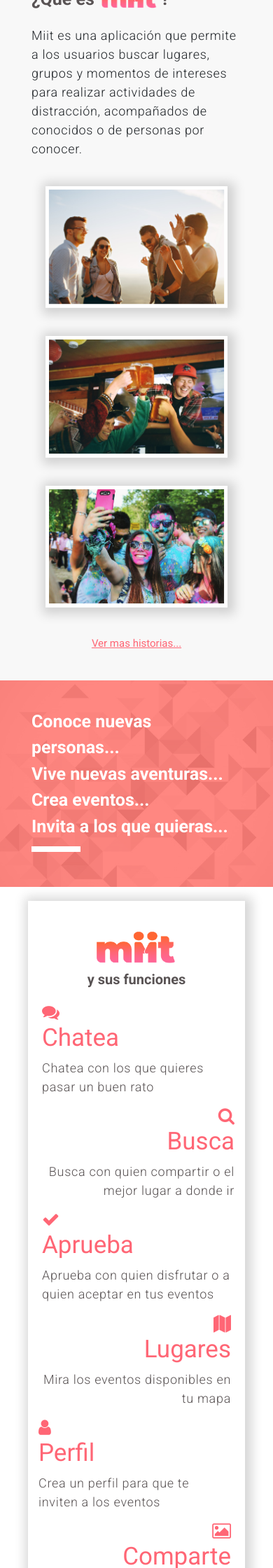
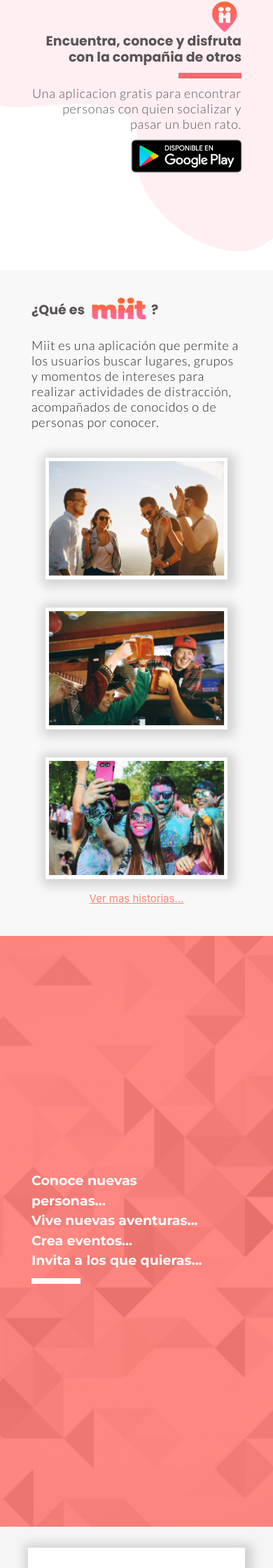
Before and after one commit to navasg/miit, a PHP site: page / in a window 390 px wide. Shown: the part 522-2762 px from the top of the page at 70% size. Run offline with PHP 8.4, Linux system fonts and the light colour scheme.

Commit message:
Secciones con height de 100vh

```diff
--- a/assets/css/main.css
+++ b/assets/css/main.css
@@ -1,9 +1,12 @@
 /* STYLE GENERAL */
 
 body {
-  font-family: 'Roboto', sans-serif;
   overflow-x: hidden;
 }
+
+font-family: 'Lato', sans-serif;
+font-family: 'Poppins', sans-serif;
+font-family: 'Montserrat', sans-serif;
 
 * {
   margin: 0;
@@ -23,6 +26,16 @@ body {
 .padding-top-bottom {
   padding-top: 80px;
   padding-bottom: 80px;
+}
+
+/* FONT FAMILY TITLES */
+.title-first-section, .title-blog, .function-flex p, .title-function, .title-test {
+  font-family: 'Poppins', sans-serif;
+}
+
+/* FONT FAMILY DESCRIPTION */
+.subtitle-first-section, .description-miit, .description-function, .description-test {
+  font-family: 'Lato', sans-serif;
 }
 
 /* NAVBAR */
@@ -75,12 +89,15 @@ header {
   background-size: 1000px;
   background-position: -213px;
   background-repeat: no-repeat;
+  height: 100vh;
+  display: flex;
+  align-items: center;
 }
 
 .line-first-section, .line-three-section {
   height: 8px;
   width: 90px;
-  /* background-color: #ff6675; */
+  /* background-color: #FC8679; */
   background-image: -webkit-gradient(
     linear,
     right bottom,
@@ -161,7 +181,7 @@ header {
 }
 
 .img-3 {
-  bottom: 55px;
+  bottom: 73px;
   left: 151px;
 }
 
@@ -169,12 +189,14 @@ header {
   display: flex;
   justify-content: center;
   width: 100%;
-  margin-top: -37px;
-  margin-bottom: 80px;
+  /* margin-top: -37px; */
+  margin-bottom: 30px;
+  position: absolute;
+  bottom: 0;
 }
 
 .link-blog a {
-  color: #ff6675;
+  color: #FC8679;
   text-decoration: underline;
   font-size: 15px;
 }
@@ -207,16 +229,19 @@ header {
   background-image: url(../images/bg.jpg);
   background-size: cover;
   background-position: center;
+  height: 100vh;
 }
 
 .mask-section {
   background-color: rgba(255, 102, 94, 0.78);
+  height: 100vh;
 
 }
 
 .mask-section p {
   margin-bottom: 0;
   color: #fff;
+  font-family: 'Montserrat', sans-serif;
 }
 
 .line-three-section {
@@ -226,18 +251,29 @@ header {
 }
 
 .logo-bottom {
-  position: relative;
+  height: 100vh;
+  display: flex;
+  flex-direction: column;
+  align-items: center;
+  justify-content: flex-end;
 }
 
-.logo-bottom img {
-  position: absolute;
-  bottom: -201px;
-  right: 0;
+.flex-content {
+  height: 100vh;
+  display: flex;
+  flex-direction: column;
+  justify-content: center;
+}
+/* SECTION FUNCTION */
+
+.function {
+  padding: 30px 40px;
+  background-color:#f5f5f5;
 }
 
 .container-function {
-  margin: 20px 40px;
   box-shadow: rgba(0, 0, 0, 0.16) 3px 2px 15px 7px;
+  background-color: #fff;
 }
 
 .function-flex {
@@ -289,7 +326,7 @@ header {
 .title-function {
   font-size: 35px;
   font-weight: 400;
-  color: #ff6675;
+  color: #FC8679;
 }
 
 .description-function {
@@ -301,17 +338,18 @@ header {
 
 .icon-function {
   font-size: 25px;
-  color: #ff6675;
+  color: #FC8679;
 }
 
 /* SECTION TEST-APLICATION  */
 
 .test-app {
-  padding: 80px 0;
   display: flex;
   align-items: center;
   flex-direction: column;
-  background-color:#f5f5f5;
+  background-color: #f5f5f5;
+  justify-content: center;
+  height: 100vh;
 }
 
 .test-app img {
@@ -440,22 +481,41 @@ footer {
     padding-bottom: 40px;
   }
 
-  .title-first-section, .title-blog, .mask-section p, .title-test {
-    font-size: 25px;
+  .title-first-section, .title-blog, .mask-section p, .title-test, .title-function {
+    font-size: 19px;
   }
 
   .title-first-section {
     margin-right: 0;
+    padding-right: 0;
   }
 
   .subtitle-first-section, .description-miit, .description-test {
     font-size: 18px;
+    line-height: 22px;
   }
 
   .img-phone-1 {
-    display: none;
+    transform: initial;
+    height: 329px;
+    width: 238px;
   }
 
+  .container-phone {
+    display: flex;
+    justify-content: center;
+  }
+
+  .container-text {
+    display: flex;
+    flex-direction: column;
+    align-items: flex-end;
+    text-align: end;
+  }
+
+  .logo-googleplay {
+    margin-right: -6px;
+  }
   /* BLOG */
 
   .blog {
--- a/index.html
+++ b/index.html
@@ -8,7 +8,8 @@
   <link rel="stylesheet" href="https://stackpath.bootstrapcdn.com/bootstrap/4.1.3/css/bootstrap.min.css" integrity="sha384-MCw98/SFnGE8fJT3GXwEOngsV7Zt27NXFoaoApmYm81iuXoPkFOJwJ8ERdknLPMO"
     crossorigin="anonymous">
   <link rel="stylesheet" href="https://cdnjs.cloudflare.com/ajax/libs/font-awesome/4.7.0/css/font-awesome.min.css">
-  <link href="https://fonts.googleapis.com/css?family=Roboto:100,100i,300,300i,400,400i,500,500i,700,700i,900,900i" rel="stylesheet">
+  <link href="https://fonts.googleapis.com/css?family=Lato:100,100i,300,300i,400,400i,700,700i,900,900i|Montserrat:100,100i,200,200i,300,300i,400,400i,500,500i,600,600i,700,700i,800,800i,900,900i|Poppins:100,100i,200,200i,300,300i,400,400i,500,500i,600,600i,700,700i,800,800i,900,900i"
+    rel="stylesheet">
   <link rel="stylesheet" href="assets/css/main.css">
   <title>Miit</title>
 </head>
@@ -39,12 +40,12 @@
   <section class="padding-right-left first-section">
     <div class="container">
       <div class="row">
-        <div class="col-lg-6">
+        <div class="col-lg-6 container-phone">
           <div class="img-phone-1">
 
           </div>
         </div>
-        <div class="col-lg-6">
+        <div class="col-lg-6 container-text">
           <img src="assets/images/logo-12.png" style="width:50px;">
           <h1 class="title-first-section">Encuentra, conoce y disfruta con la compañia de otros</h1>
           <hr class="line-first-section">
@@ -58,7 +59,7 @@
     </div>
   </section>
 
-  <section class="blog padding-top-bottom padding-right-left">
+  <section class="blog padding-right-left padding-top-bottom">
     <div class="container">
       <div class="row">
         <div class="col-lg-6">
@@ -74,9 +75,9 @@
             <div class="img-1" style="background-image: url('assets/images/1.png')"></div>
             <div class="img-2" style="background-image: url('assets/images/2.png')"></div>
             <div class="img-3" style="background-image: url('assets/images/3.png')"></div>
-          </div>
-          <div class="link-blog">
-            <a href="">Ver mas historias...</a>
+            <div class="link-blog">
+              <a href="">Ver mas historias...</a>
+            </div>
           </div>
         </div>
         <div class="col-lg-6">
@@ -90,10 +91,10 @@
   </section>
 
   <section class="three-section ">
-    <div class="mask-section padding-top-bottom padding-right-left">
+    <div class="mask-section  padding-right-left">
       <div class="container">
         <div class="row">
-          <div class="col-lg-6">
+          <div class="col-lg-6 flex-content">
             <p>Conoce nuevas</p>
             <p>personas...</p>
             <p>Vive nuevas aventuras...</p>
@@ -117,7 +118,7 @@
       </div>
       <div class="container">
         <div class="row">
-          <div class="col-lg-4 function-left">
+          <div class="col-lg-3 function-left">
 
             <div class="item-function">
               <i class="icon-function fa fa-comments" aria-hidden="true"></i>
@@ -147,12 +148,12 @@
               </p>
             </div>
           </div>
-          <div class="col-lg-4">
+          <div class="col-lg-6">
             <div class="img-function">
 
             </div>
           </div>
-          <div class="col-lg-4 function-right">
+          <div class="col-lg-3 function-right">
             <div class="item-function">
               <i class="icon-function fa fa-map" aria-hidden="true"></i>
               <h3 class="title-function">
@@ -210,8 +211,10 @@
   </footer>
   <div class="message-fixed">
     <div class="content-message">
-      <p>Estamos en beta</p>
-      <a href="">¿algun comentario?</a>
+      <p class="desktop">Estamos en beta</p>
+      <p class="responsive">BETA</p>
+      <a class="responsive" href="">¿Comentarios?</a>
+      <a class="desktop" href="">¿algun comentario?</a>
       <img src="assets/images/logo-12.png" alt="" style="width: 48px;">
     </div>
   </div>
```
Also changed, not shown: other parts of assets/css/main.css (+28 -10 lines), assets/images/1.png, assets/images/2.png, assets/images/3.png, assets/images/Logo-15.png, assets/images/Web 1920 – 1-min.png (added), assets/images/android-2.png, assets/images/bg-first-section.png, assets/images/bg.jpg, assets/images/half-android-1.png (added), assets/images/iPhone 6-7-8 – 1-min.png (added), assets/images/logo-08.png, assets/images/logo-11.png, assets/images/play-store-logo.png, 1 more files, 3 other files.
